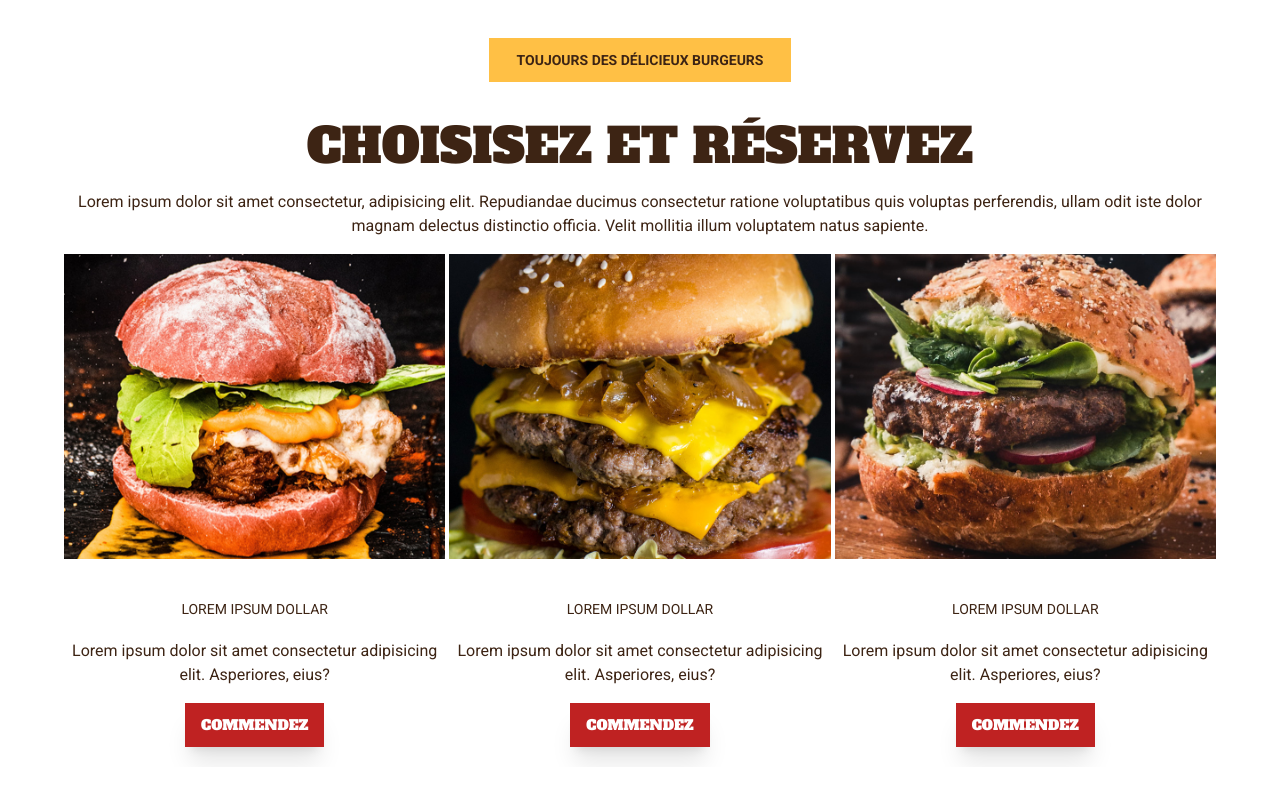
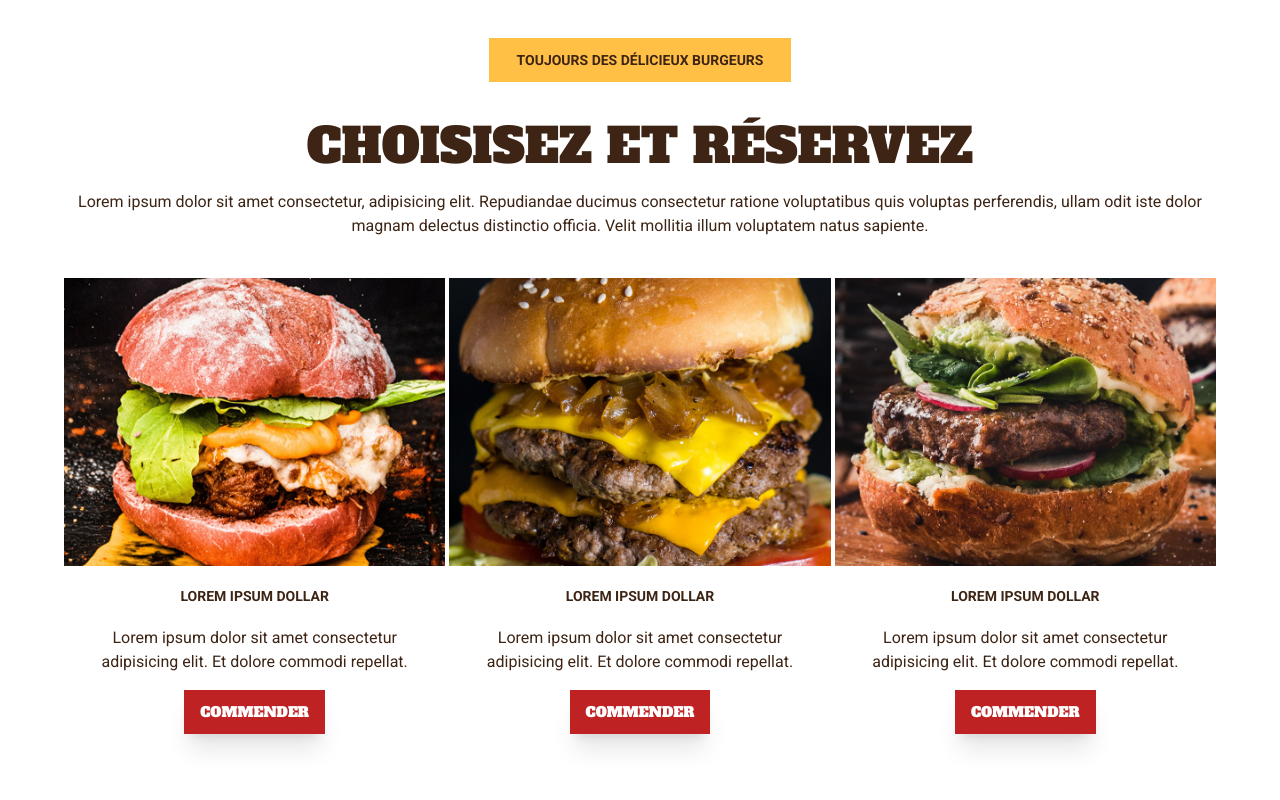
Before and after one commit to AyenaCode/burger, a React (Vite) app: page / in a window 1280 px wide. Shown: the part 1218-2018 px from the top of the page. Before the commit the page ends 1985 px from the top, so only its background shows below. Built offline with nearby package versions, Linux system fonts and the light colour scheme.

Commit message:
refonte of products

```diff
--- a/src/components/elements/ProductCard.jsx
+++ /dev/null
@@ -1,22 +0,0 @@
-import PropTypes from "prop-types";
-import { Button } from "./Button";
-
-export const ProductCard = ({ image, children, description }) => {
-  return (
-    <div className="w-full h-full flex flex-col items-center">
-      <img src={image} alt="Burger" className="w-full h-full object-cover" />
-
-      {children}
-      <p className="text-center"> {description} </p>
-      <Button className="font-secondary" color="danger">
-        Commendez
-      </Button>
-    </div>
-  );
-};
-
-ProductCard.propTypes = {
-  children: PropTypes.node.isRequired,
-  image: PropTypes.string,
-  description: PropTypes.string,
-};
--- a/src/components/elements/displayTitles/Heading.jsx
+++ b/src/components/elements/displayTitles/Heading.jsx
@@ -1,6 +1,6 @@
 import PropTypes from "prop-types";
 
-export const Heading = ({ children, varient, theme, display }) => {
+export const Heading = ({ className, children, varient, theme, display }) => {
   const defaultClass = "mt-5 uppercase";
   let font, color;
   switch (theme) {
@@ -25,7 +25,7 @@ export const Heading = ({ children, varient, theme, display }) => {
   switch (varient) {
     case "h3":
       return (
-        <div className="flex items-center justify-center my-5">
+        <div className={`${className} flex items-center justify-center my-5 `}>
           <h3 className={`text-sm ${defaultClass} ${font} ${color}`}>
             {children}
           </h3>
@@ -34,7 +34,7 @@ export const Heading = ({ children, varient, theme, display }) => {
 
     default:
       return (
-        <div className="flex items-center justify-center my-5">
+        <div className={`${className} flex items-center justify-center my-5 `}>
           <h2
             className={` ${
               theme === "secondary" ? "text-5xl" : "text-3xl"
@@ -52,4 +52,5 @@ Heading.propTypes = {
   theme: PropTypes.string,
   varient: PropTypes.string,
   display: PropTypes.string,
+  className: PropTypes.string,
 };
--- a/src/components/marketing/pageSection/Products.jsx
+++ b/src/components/marketing/pageSection/Products.jsx
@@ -1,10 +1,11 @@
+import PropTypes from "prop-types";
 import Product1 from "../../../assets/images/background/Product-1.jpg";
 import Product2 from "../../../assets/images/background/Product-2.jpg";
 import Product3 from "../../../assets/images/background/Product-3.jpg";
+import { Button } from "../../elements/Button";
 import { Container } from "../../elements/Container";
 import { Heading } from "../../elements/displayTitles/Heading";
 import { HeadingTittle } from "../../elements/displayTitles/HeadingTittle";
-import { ProductCard } from "../../elements/ProductCard";
 
 export const Products = () => {
   return (
@@ -19,32 +20,41 @@ export const Products = () => {
         ullam odit iste dolor magnam delectus distinctio officia. Velit mollitia
         illum voluptatem natus sapiente.
       </p>
-      <div className="w-full flex items-center justify-center gap-x-1 mb-5">
-        <ProductCard
-          description="Lorem ipsum dolor sit amet consectetur adipisicing elit. Asperiores, eius?"
-          image={Product1}
-        >
-          <Heading varient="h3" display="secondary">
-            Lorem ipsum dollar
-          </Heading>
-        </ProductCard>
-        <ProductCard
-          description="Lorem ipsum dolor sit amet consectetur adipisicing elit. Asperiores, eius?"
-          image={Product2}
-        >
-          <Heading varient="h3" display="secondary">
-            Lorem ipsum dollar
-          </Heading>
-        </ProductCard>
-        <ProductCard
-          description="Lorem ipsum dolor sit amet consectetur adipisicing elit. Asperiores, eius?"
-          image={Product3}
-        >
-          <Heading varient="h3" display="secondary">
-            Lorem ipsum dollar
-          </Heading>
-        </ProductCard>
+      <div className="grid grid-cols-3 gap-x-1 mt-10 mb-20">
+        <ProductsCard image={Product1} />
+        <ProductsCard image={Product2} />
+        <ProductsCard image={Product3} />
       </div>
     </Container>
   );
 };
+
+function ProductsCard({ image }) {
+  return (
+    <div className="w-full h-full">
+      <div className="relative w-full h-72">
+        <img
+          src={image}
+          alt="Un burgeur"
+          className="bg-myprimary absolute top-0 left-0 h-full w-full object-cover"
+        />
+      </div>
+      <div className="flex flex-col items-center px-5 pb-5">
+        <Heading className="font-bold mt-0" varient="h3">
+          Lorem ipsum dollar
+        </Heading>
+        <p className="text-center">
+          Lorem ipsum dolor sit amet consectetur adipisicing elit. Et dolore
+          commodi repellat.
+        </p>
+        <Button color="danger" className="font-secondary">
+          Commender
+        </Button>
+      </div>
+    </div>
+  );
+}
+
+ProductsCard.propTypes = {
+  image: PropTypes.string,
+};
```
